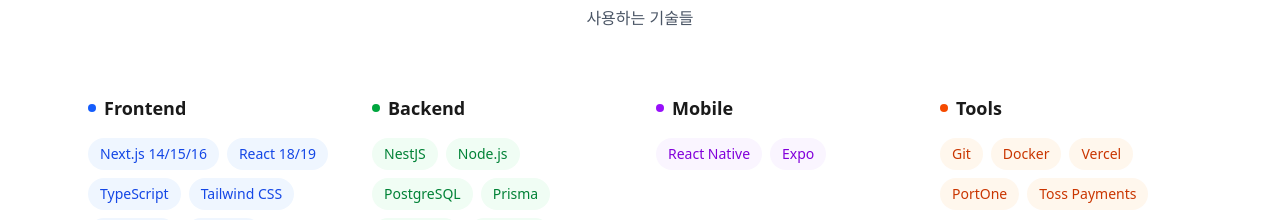
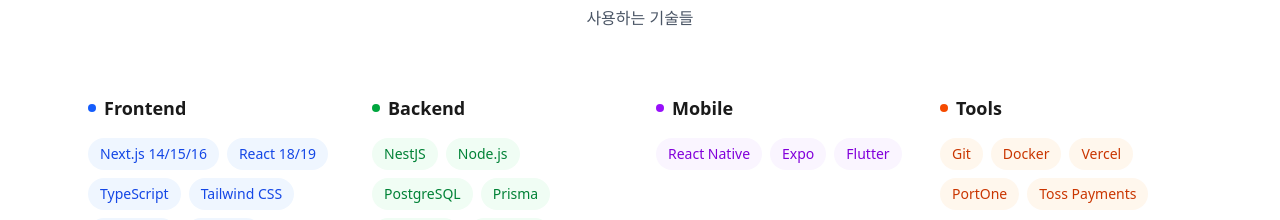
Before and after one commit to agency-pluck/hello-simjae, a Next.js app: page / in a window 1280 px wide. Shown: the part 1620-1840 px from the top of the page. Built offline with nearby package versions, Linux system fonts and the light colour scheme.

Commit message:
Add Flutter to skills and BlockPick project

```diff
--- a/src/components/About.tsx
+++ b/src/components/About.tsx
@@ -44,6 +44,7 @@
   mobile: [
     "React Native",
     "Expo",
+    "Flutter",
   ],
   tools: [
     "Git",
--- a/src/components/Projects.tsx
+++ b/src/components/Projects.tsx
@@ -32,8 +32,8 @@
     subtitle: "블록체인 게임 플랫폼",
     company: "애드락애드버테인먼트",
     description: "블록 선택 생존 경쟁 게임형 플랫폼. MetaMask 지갑 연동 및 폴리곤 블록체인 데이터 기록",
-    tags: ["Next.js", "TypeScript", "Zustand", "React Query", "Framer Motion"],
-    type: "web",
+    tags: ["Flutter", "Dart", "MetaMask", "Polygon", "Firebase"],
+    type: "mobile",
     featured: false,
     highlights: ["MetaMask 지갑 연동", "블록체인(폴리곤) 데이터 기록", "BP 포인트 시스템"],
     link: "https://app-blockpick.vercel.app/",
```
